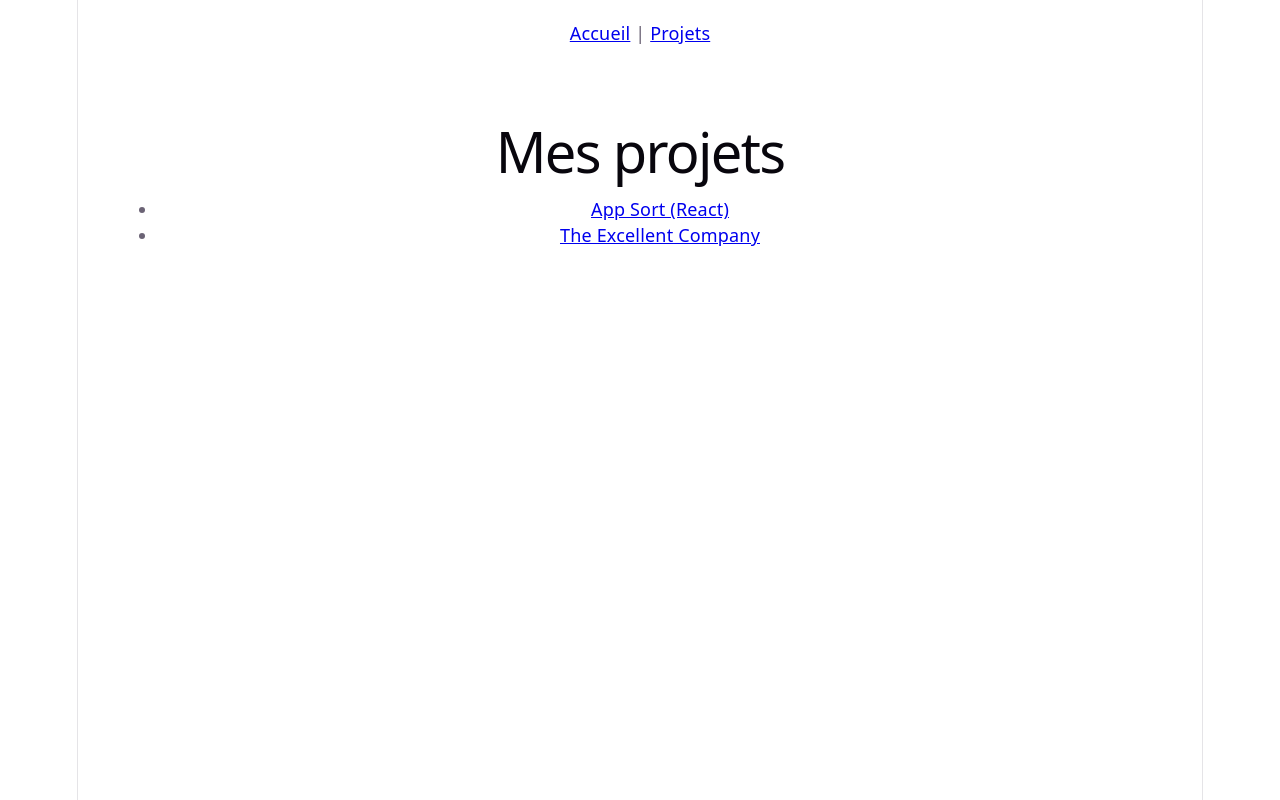
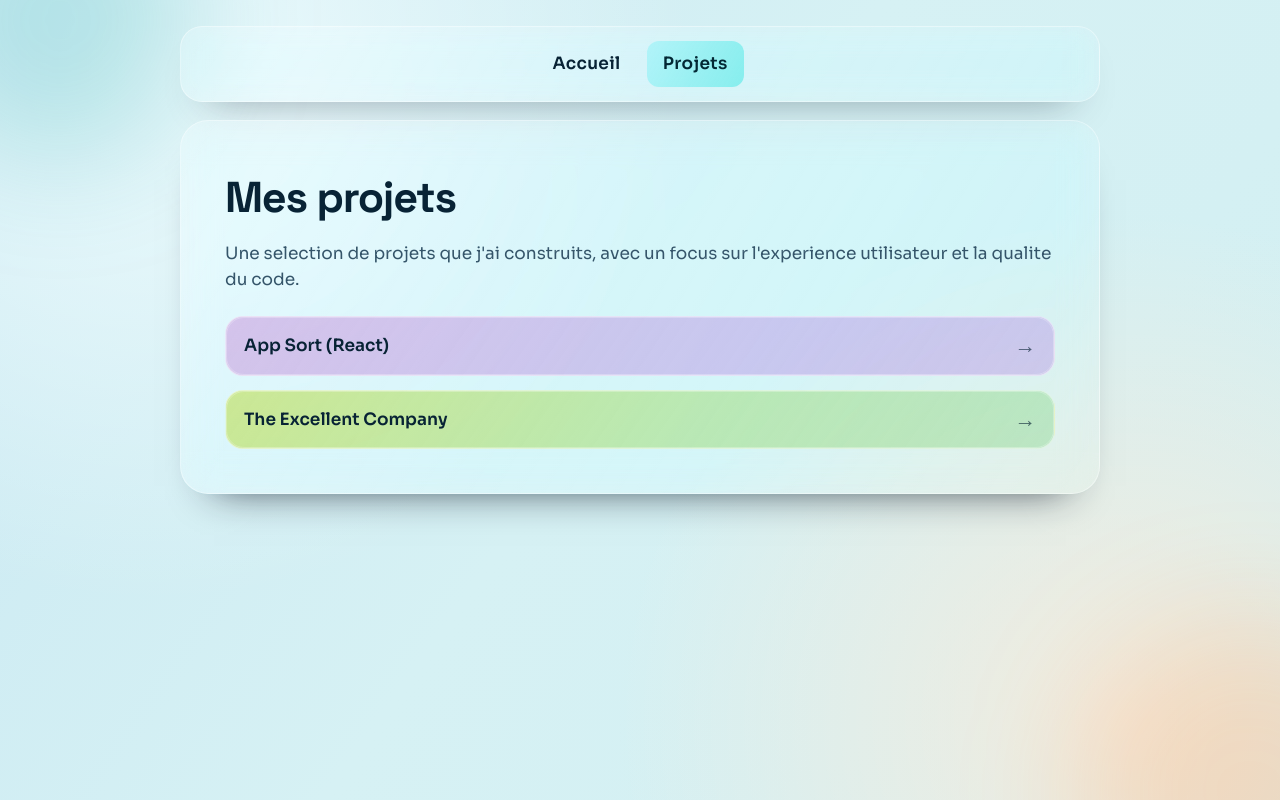
Before and after one commit to KohseyPower/portfolio, a React (Vite) app: page /projets in a window 1280 px wide. Built offline with nearby package versions, Linux system fonts and the light colour scheme.

Commit message:
feat: add a glassmorphic design

```diff
--- /dev/null
+++ b/src/App.styled.ts
@@ -0,0 +1,41 @@
+import styled from "styled-components";
+
+export const AppShell = styled.div`
+  position: relative;
+  min-height: 100svh;
+  padding: clamp(14px, 2.2vw, 26px);
+  overflow: hidden;
+
+  &::before,
+  &::after {
+    content: "";
+    position: absolute;
+    border-radius: 50%;
+    filter: blur(60px);
+    pointer-events: none;
+    z-index: 0;
+  }
+
+  &::before {
+    width: 280px;
+    height: 280px;
+    top: -120px;
+    left: -80px;
+    background: rgba(0, 156, 166, 0.22);
+  }
+
+  &::after {
+    width: 340px;
+    height: 340px;
+    right: -140px;
+    bottom: -160px;
+    background: rgba(255, 146, 66, 0.2);
+  }
+`;
+
+export const AppContent = styled.main`
+  position: relative;
+  z-index: 1;
+  width: min(1120px, 100%);
+  margin: 0 auto;
+`;
--- a/src/App.tsx
+++ b/src/App.tsx
@@ -2,16 +2,19 @@ import { Routes, Route } from "react-router";
 import Home from "./pages/Home";
 import Projects from "./pages/Projects";
 import Navbar from "./components/Navbar";
+import * as Styled from "./App.styled";
 
 function App() {
   return (
-    <>
-      <Navbar />
-      <Routes>
-        <Route path="/" element={<Home />} />
-        <Route path="/projets" element={<Projects />} />
-      </Routes>
-    </>
+    <Styled.AppShell>
+      <Styled.AppContent>
+        <Navbar />
+        <Routes>
+          <Route path="/" element={<Home />} />
+          <Route path="/projets" element={<Projects />} />
+        </Routes>
+      </Styled.AppContent>
+    </Styled.AppShell>
   );
 }
 
--- /dev/null
+++ b/src/components/Navbar.styled.ts
@@ -0,0 +1,69 @@
+import { NavLink } from "react-router";
+import styled from "styled-components";
+
+export const Nav = styled.nav`
+  width: min(920px, 100%);
+  margin: 0 auto;
+  padding: 14px;
+  border-radius: 22px;
+  background: linear-gradient(
+    120deg,
+    rgba(255, 255, 255, 0.28),
+    rgba(255, 255, 255, 0.1)
+  );
+  border: 1px solid rgba(255, 255, 255, 0.38);
+  box-shadow: 0 20px 40px -30px rgba(16, 29, 46, 0.8);
+  backdrop-filter: blur(14px) saturate(140%);
+  -webkit-backdrop-filter: blur(14px) saturate(140%);
+`;
+
+export const NavList = styled.div`
+  display: flex;
+  justify-content: center;
+  gap: 10px;
+  flex-wrap: wrap;
+`;
+
+export const NavItem = styled(NavLink)`
+  padding: 10px 16px;
+  border-radius: 12px;
+  color: var(--text-h);
+  text-decoration: none;
+  font-weight: 600;
+  letter-spacing: 0.02em;
+  transition:
+    transform 0.2s ease,
+    background-color 0.2s ease,
+    color 0.2s ease,
+    box-shadow 0.2s ease;
+
+  &:hover {
+    transform: translateY(-1px);
+    background: rgba(255, 255, 255, 0.34);
+    box-shadow: 0 14px 18px -16px rgba(17, 24, 39, 0.9);
+  }
+
+  &.active {
+    color: #032834;
+    background: linear-gradient(
+      120deg,
+      rgba(172, 243, 248, 0.88),
+      rgba(107, 235, 233, 0.75)
+    );
+  }
+
+  @media (prefers-color-scheme: dark) {
+    &:hover {
+      background: rgba(255, 255, 255, 0.08);
+    }
+
+    &.active {
+      color: #dffcff;
+      background: linear-gradient(
+        120deg,
+        rgba(0, 145, 154, 0.55),
+        rgba(0, 111, 130, 0.58)
+      );
+    }
+  }
+`;
--- a/src/components/Navbar.tsx
+++ b/src/components/Navbar.tsx
@@ -1,9 +1,12 @@
-import { Link } from "react-router";
+import * as Styled from "./Navbar.styled";
 
 export default function Navbar() {
   return (
-    <nav style={{ padding: 20 }}>
-      <Link to="/">Accueil</Link> | <Link to="/projets">Projets</Link>
-    </nav>
+    <Styled.Nav>
+      <Styled.NavList>
+        <Styled.NavItem to="/">Accueil</Styled.NavItem>
+        <Styled.NavItem to="/projets">Projets</Styled.NavItem>
+      </Styled.NavList>
+    </Styled.Nav>
   );
 }
--- a/src/index.css
+++ b/src/index.css
@@ -1,111 +1,75 @@
+@import url("https://fonts.googleapis.com/css2?family=Sora:wght@400;500;600;700&family=Space+Grotesk:wght@500;600;700&display=swap");
+
 :root {
-  --text: #6b6375;
-  --text-h: #08060d;
-  --bg: #fff;
-  --border: #e5e4e7;
-  --code-bg: #f4f3ec;
-  --accent: #aa3bff;
-  --accent-bg: rgba(170, 59, 255, 0.1);
-  --accent-border: rgba(170, 59, 255, 0.5);
-  --social-bg: rgba(244, 243, 236, 0.5);
-  --shadow:
-    rgba(0, 0, 0, 0.1) 0 10px 15px -3px, rgba(0, 0, 0, 0.05) 0 4px 6px -2px;
-
-  --sans: system-ui, 'Segoe UI', Roboto, sans-serif;
-  --heading: system-ui, 'Segoe UI', Roboto, sans-serif;
-  --mono: ui-monospace, Consolas, monospace;
-
-  font: 18px/145% var(--sans);
-  letter-spacing: 0.18px;
-  color-scheme: light dark;
-  color: var(--text);
-  background: var(--bg);
-  font-synthesis: none;
-  text-rendering: optimizeLegibility;
-  -webkit-font-smoothing: antialiased;
-  -moz-osx-font-smoothing: grayscale;
-
-  @media (max-width: 1024px) {
-    font-size: 16px;
-  }
+  --text: #35556a;
+  --text-h: #082335;
+  --bg: #d8f0f7;
+  --sans: "Sora", "Segoe UI", sans-serif;
+  --heading: "Space Grotesk", "Segoe UI", sans-serif;
 }
 
 @media (prefers-color-scheme: dark) {
   :root {
-    --text: #9ca3af;
-    --text-h: #f3f4f6;
-    --bg: #16171d;
-    --border: #2e303a;
-    --code-bg: #1f2028;
-    --accent: #c084fc;
-    --accent-bg: rgba(192, 132, 252, 0.15);
-    --accent-border: rgba(192, 132, 252, 0.5);
-    --social-bg: rgba(47, 48, 58, 0.5);
-    --shadow:
-      rgba(0, 0, 0, 0.4) 0 10px 15px -3px, rgba(0, 0, 0, 0.25) 0 4px 6px -2px;
-  }
-
-  #social .button-icon {
-    filter: invert(1) brightness(2);
+    --text: #a9c4d4;
+    --text-h: #e7f5ff;
+    --bg: #071018;
   }
 }
 
+* {
+  box-sizing: border-box;
+}
+
+html,
+body,
 #root {
-  width: 1126px;
-  max-width: 100%;
-  margin: 0 auto;
-  text-align: center;
-  border-inline: 1px solid var(--border);
   min-height: 100svh;
-  display: flex;
-  flex-direction: column;
-  box-sizing: border-box;
 }
 
 body {
   margin: 0;
+  font: 17px/1.5 var(--sans);
+  color: var(--text);
+  text-rendering: optimizeLegibility;
+  -webkit-font-smoothing: antialiased;
+  -moz-osx-font-smoothing: grayscale;
+  background:
+    radial-gradient(
+      circle at 12% 8%,
+      rgba(246, 255, 255, 0.78) 0%,
+      rgba(246, 255, 255, 0) 40%
+    ),
+    radial-gradient(
+      circle at 88% 90%,
+      rgba(255, 234, 214, 0.72) 0%,
+      rgba(255, 234, 214, 0) 38%
+    ),
+    linear-gradient(125deg, #cae9f3 0%, #d6f1f4 48%, #d2eff2 100%);
+}
+
+@media (prefers-color-scheme: dark) {
+  body {
+    background:
+      radial-gradient(
+        circle at 10% 12%,
+        rgba(16, 39, 58, 0.76) 0%,
+        rgba(16, 39, 58, 0) 45%
+      ),
+      radial-gradient(
+        circle at 92% 85%,
+        rgba(51, 35, 71, 0.5) 0%,
+        rgba(51, 35, 71, 0) 40%
+      ),
+      linear-gradient(135deg, #040a11 0%, #07121d 55%, #071625 100%);
+  }
 }
 
 h1,
 h2 {
   font-family: var(--heading);
-  font-weight: 500;
   color: var(--text-h);
 }
 
-h1 {
-  font-size: 56px;
-  letter-spacing: -1.68px;
-  margin: 32px 0;
-  @media (max-width: 1024px) {
-    font-size: 36px;
-    margin: 20px 0;
-  }
-}
-h2 {
-  font-size: 24px;
-  line-height: 118%;
-  letter-spacing: -0.24px;
-  margin: 0 0 8px;
-  @media (max-width: 1024px) {
-    font-size: 20px;
-  }
-}
 p {
   margin: 0;
 }
-
-code,
-.counter {
-  font-family: var(--mono);
-  display: inline-flex;
-  border-radius: 4px;
-  color: var(--text-h);
-}
-
-code {
-  font-size: 15px;
-  line-height: 135%;
-  padding: 4px 8px;
-  background: var(--code-bg);
-}
--- a/src/pages/Home.styled.ts
+++ b/src/pages/Home.styled.ts
@@ -1,45 +1,119 @@
 import styled from "styled-components";
 
 export const Section = styled.section`
-  padding: 40px;
-  max-width: 800px;
-  margin: 0 auto;
+  position: relative;
+  margin: 18px auto 0;
+  padding: clamp(20px, 4vw, 44px);
+  width: min(920px, 100%);
+  border-radius: 28px;
+  border: 1px solid rgba(255, 255, 255, 0.38);
+  background: linear-gradient(
+    130deg,
+    rgba(255, 255, 255, 0.29),
+    rgba(255, 255, 255, 0.1)
+  );
+  box-shadow: 0 28px 42px -34px rgba(15, 23, 42, 0.9);
+  backdrop-filter: blur(18px) saturate(145%);
+  -webkit-backdrop-filter: blur(18px) saturate(145%);
+  text-align: left;
+
+  @media (prefers-color-scheme: dark) {
+    border-color: rgba(255, 255, 255, 0.12);
+    background: linear-gradient(
+      130deg,
+      rgba(20, 29, 40, 0.58),
+      rgba(10, 17, 28, 0.4)
+    );
+    box-shadow: 0 26px 36px -30px rgba(0, 0, 0, 0.85);
+  }
 `;
 
 export const Title = styled.h1`
-  font-size: 2rem;
+  margin: 0;
+  font-size: clamp(2.1rem, 5.3vw, 3.25rem);
+  letter-spacing: -0.04em;
+  line-height: 1.05;
 `;
 
 export const Subtitle = styled.h2`
-  margin-top: 40px;
-  font-size: 1.5rem;
+  margin: 32px 0 0;
+  font-size: clamp(1.2rem, 2.1vw, 1.45rem);
 `;
 
 export const Paragraph = styled.p`
-  margin-top: 20px;
+  margin-top: 16px;
   line-height: 1.6;
+  color: var(--text);
 `;
 
 export const IntroText = styled.p`
-  font-size: 18px;
-  margin-top: 10px;
+  margin-top: 14px;
+  font-size: clamp(1.02rem, 2vw, 1.2rem);
+  line-height: 1.55;
+  color: var(--text-h);
 `;
 
 export const ContactLink = styled.a`
-  color: #0070f3;
+  display: inline-flex;
+  align-items: center;
+  gap: 8px;
+  color: #045d87;
+  font-weight: 600;
   text-decoration: none;
+  transition: color 0.2s ease;
 
   &:hover {
-    text-decoration: underline;
+    color: #0a7fb5;
+  }
+
+  @media (prefers-color-scheme: dark) {
+    color: #86d8ff;
+
+    &:hover {
+      color: #b2e9ff;
+    }
   }
 `;
 
 export const SocialLinks = styled.div`
   display: flex;
-  gap: 10px;
-  margin-top: 10px;
+  gap: 12px;
+  margin-top: 12px;
+  flex-wrap: wrap;
+
+  ${ContactLink} {
+    padding: 9px 13px;
+    border-radius: 12px;
+    border: 1px solid rgba(255, 255, 255, 0.38);
+    background: linear-gradient(
+      120deg,
+      rgba(255, 255, 255, 0.34),
+      rgba(255, 255, 255, 0.12)
+    );
+    transition:
+      transform 0.2s ease,
+      box-shadow 0.2s ease,
+      color 0.2s ease;
+
+    &:hover {
+      transform: translateY(-1px);
+      box-shadow: 0 16px 24px -22px rgba(15, 23, 42, 0.9);
+    }
+
+    @media (prefers-color-scheme: dark) {
+      border-color: rgba(255, 255, 255, 0.14);
+      background: linear-gradient(
+        120deg,
+        rgba(255, 255, 255, 0.09),
+        rgba(255, 255, 255, 0.04)
+      );
+    }
+  }
 `;
 
 export const ToolsText = styled.p`
-  line-height: 1.8;
+  margin-top: 12px;
+  line-height: 1.7;
+  color: var(--text-h);
+  font-weight: 500;
 `;
--- /dev/null
+++ b/src/pages/Projects.styled.ts
@@ -0,0 +1,112 @@
+import styled from "styled-components";
+
+export const Section = styled.section`
+  width: min(920px, 100%);
+  margin: 18px auto 0;
+  padding: clamp(20px, 4vw, 44px);
+  border-radius: 28px;
+  border: 1px solid rgba(255, 255, 255, 0.38);
+  background: linear-gradient(
+    120deg,
+    rgba(255, 255, 255, 0.29),
+    rgba(255, 255, 255, 0.11)
+  );
+  box-shadow: 0 26px 40px -34px rgba(17, 24, 39, 0.92);
+  backdrop-filter: blur(18px) saturate(150%);
+  -webkit-backdrop-filter: blur(18px) saturate(150%);
+  text-align: left;
+`;
+
+export const Title = styled.h1`
+  margin: 0;
+  font-size: clamp(2rem, 3.6vw, 2.7rem);
+  letter-spacing: -0.03em;
+`;
+
+export const Description = styled.p`
+  margin-top: 12px;
+  color: var(--text);
+`;
+
+export const ProjectsGrid = styled.ul`
+  list-style: none;
+  margin: 24px 0 0;
+  padding: 0;
+  display: grid;
+  gap: 14px;
+`;
+
+export const ProjectLink = styled.a`
+  position: relative;
+  display: flex;
+  align-items: center;
+  justify-content: space-between;
+  gap: 16px;
+  padding: 16px 18px;
+  border-radius: 18px;
+  text-decoration: none;
+  color: var(--text-h);
+  border: 1px solid rgba(255, 255, 255, 0.52);
+  background: linear-gradient(
+    125deg,
+    rgba(255, 255, 255, 0.34),
+    rgba(255, 255, 255, 0.1)
+  );
+  transition:
+    transform 0.2s ease,
+    box-shadow 0.2s ease,
+    border-color 0.2s ease;
+
+  &::after {
+    content: "";
+    position: absolute;
+    inset: 0;
+    border-radius: inherit;
+    border: 1px solid rgba(255, 255, 255, 0.26);
+    pointer-events: none;
+  }
+
+  &:hover {
+    transform: translateY(-2px);
+    box-shadow: 0 18px 30px -26px rgba(15, 23, 42, 0.85);
+    border-color: rgba(255, 255, 255, 0.76);
+  }
+
+  @media (prefers-color-scheme: dark) {
+    border-color: rgba(255, 255, 255, 0.24);
+
+    &::after {
+      border-color: rgba(255, 255, 255, 0.12);
+    }
+  }
+`;
+
+export const ProjectCard = styled.li`
+  border-radius: 18px;
+
+  &:nth-child(1) ${ProjectLink} {
+    background: linear-gradient(
+      125deg,
+      rgba(193, 122, 210, 0.42),
+      rgba(135, 10, 212, 0.18)
+    );
+  }
+
+  &:nth-child(2) ${ProjectLink} {
+    background: linear-gradient(
+      125deg,
+      rgba(177, 211, 5, 0.42),
+      rgba(17, 176, 14, 0.18)
+    );
+  }
+`;
+
+export const ProjectLabel = styled.span`
+  font-weight: 600;
+`;
+
+export const Arrow = styled.span`
+  font-size: 1.35rem;
+  line-height: 1;
+  opacity: 0.65;
+`;
--- a/src/pages/Projects.tsx
+++ b/src/pages/Projects.tsx
@@ -1,19 +1,35 @@
+import * as Styled from "./Projects.styled";
+
 export default function Projects() {
   return (
-    <section style={{ padding: 40 }}>
-      <h1>Mes projets</h1>
-      <ul>
-        <li>
-          <a href="/app/sort/" target="_blank">
-            App Sort (React)
-          </a>
-        </li>
-        <li>
-          <a href="/app/excellent/" target="_blank">
-            The Excellent Company
-          </a>
-        </li>
-      </ul>
-    </section>
+    <Styled.Section>
+      <Styled.Title>Mes projets</Styled.Title>
+      <Styled.Description>
+        Une selection de projets que j&apos;ai construits, avec un focus sur
+        l&apos;experience utilisateur et la qualite du code.
+      </Styled.Description>
+      <Styled.ProjectsGrid>
+        <Styled.ProjectCard>
+          <Styled.ProjectLink
+            href="/app/sort/"
+            target="_blank"
+            rel="noreferrer"
+          >
+            <Styled.ProjectLabel>App Sort (React)</Styled.ProjectLabel>
+            <Styled.Arrow>→</Styled.Arrow>
+          </Styled.ProjectLink>
+        </Styled.ProjectCard>
+        <Styled.ProjectCard>
+          <Styled.ProjectLink
+            href="/app/excellent/"
+            target="_blank"
+            rel="noreferrer"
+          >
+            <Styled.ProjectLabel>The Excellent Company</Styled.ProjectLabel>
+            <Styled.Arrow>→</Styled.Arrow>
+          </Styled.ProjectLink>
+        </Styled.ProjectCard>
+      </Styled.ProjectsGrid>
+    </Styled.Section>
   );
 }
```
